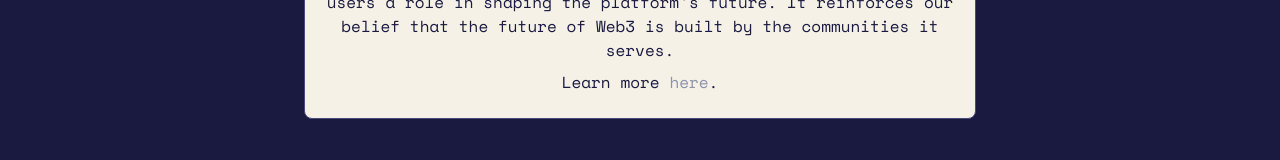
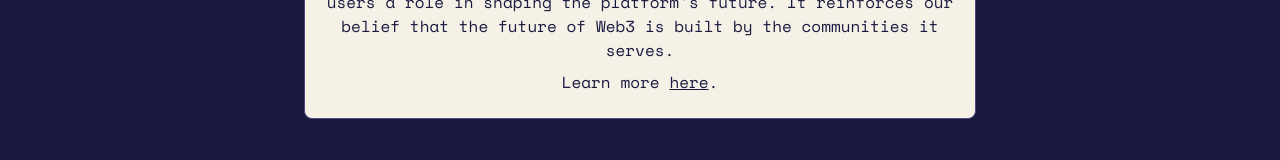
Before and after one commit to CryptoChibs/overview, a Next.js app: page / in a window 1280 px wide. Shown: the part 1985-2145 px from the top of the page. Built offline with nearby package versions, Linux system fonts and the light colour scheme.

Commit message:
Fixed hyperlink

```diff
--- a/components/overview.tsx
+++ b/components/overview.tsx
@@ -550,7 +550,7 @@
                   </CardHeader>
                   <CardContent className="text-center pt-2 px-4">
                     <p className={`text-sm md:text-base text-[#1A1A40] ${spaceMono.className}`}>The $COLLAB token, launched in February 2023 as a free retroactive distribution to Collab.Land members and communities, embodies the spirit of community-led development. Issued by the Collab.Land Coop, $COLLAB serves as a governance token, giving users a role in shaping the platform's future. It reinforces our belief that the future of Web3 is built by the communities it serves.</p>
-                    <p className={`text-sm md:text-base text-[#1A1A40] ${spaceMono.className} mt-2`}>Learn more <a href="https://docs.collab.land/help-docs/key-features/token/" className="text-[#8C92AC] hover:underline hover:text-[#1A1A40] transition-colors duration-300" target="_blank" rel="noopener noreferrer">here</a>.</p>
+                    <p className={`text-sm md:text-base text-[#1A1A40] ${spaceMono.className} mt-2`}>Learn more <a href="https://docs.collab.land/help-docs/key-features/token/" className="underline hover:opacity-70 transition-opacity duration-200" target="_blank" rel="noopener noreferrer">here</a>.</p>
                   </CardContent>
                 </Card>
               </div>
```
